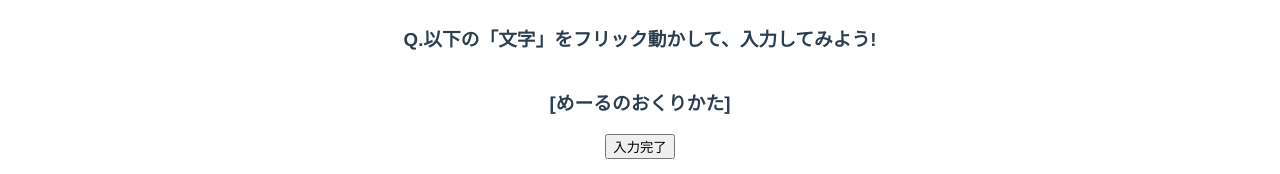
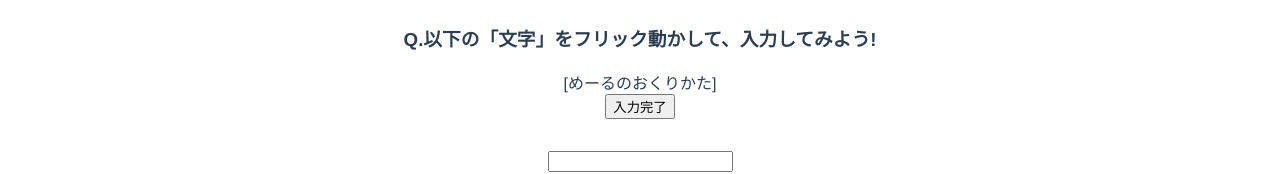
Before and after one commit to team-8-RED/elderly-app, a Vue app: page /flickParent in a window 1280 px wide. Shown: the part 234-408 px from the top of the page. Built offline with nearby package versions, Linux system fonts and the light colour scheme.

Commit message:
フリック練習から問題に

```diff
--- a/src/views/FlickParent.vue
+++ b/src/views/FlickParent.vue
@@ -6,7 +6,7 @@
     <div class="contents" id="app">
       <p>実際に、フリックで、文字を入力してみよう！</p>
       <h3>Q.以下の「文字」をフリック動かして、入力してみよう!</h3>
-      <h3>[{{ reloadPage }}]</h3>
+      <div>[{{ questions[count] }}]</div>
       <button v-on:click="checkQuiz">入力完了</button>
       <p>{{ comment }}</p>
       <button v-if="isTrue" v-on:click="nextQuiz">次の問題に進む</button>
@@ -54,8 +54,11 @@ export default {
   data() {
     return {
       texts: "",
-      display: "",
-      question: ["めーるのおくりかた", "らいんのつかいかた"],
+      questions: [
+        "めーるのおくりかた",
+        "らいんのつかいかた",
+        "すまほになれよう",
+      ],
       count: 0,
       comment: "",
       isTrue: false,
@@ -77,7 +80,7 @@ export default {
   },
   methods: {
     checkQuiz() {
-      if (this.texts == this.display) {
+      if (this.texts == this.questions[this.count]) {
         this.comment = "お見事！！よくできました"
         this.isTrue = !this.isTrue
       } else {
@@ -87,6 +90,12 @@ export default {
     },
     nextQuiz() {
       this.count += 1
+      if (this.count < this.questions.length) {
+        this.comment = ""
+        this.texts = ""
+      } else {
+        this.comment = "問題は終了だよ!"
+      }
     },
     updateTexts(newTexts) {
       this.texts += newTexts
```
